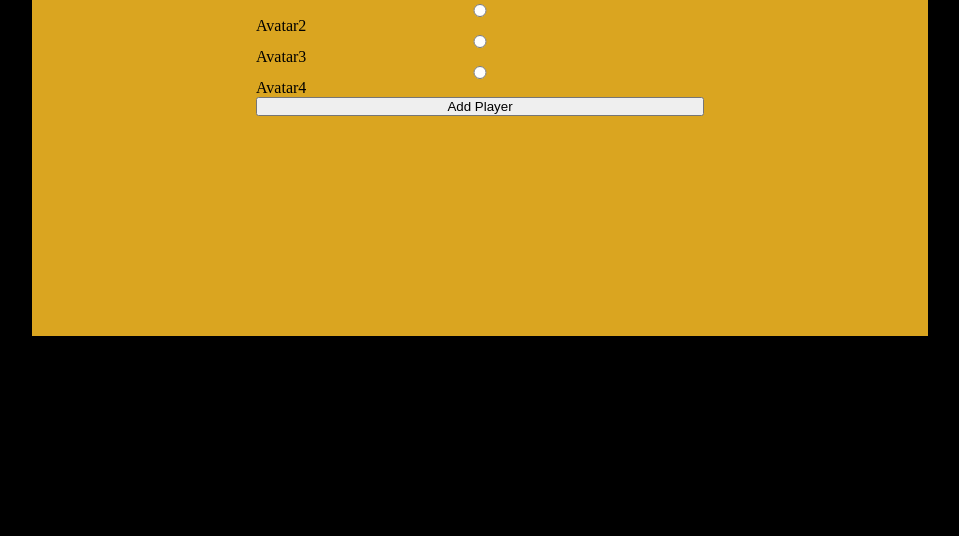
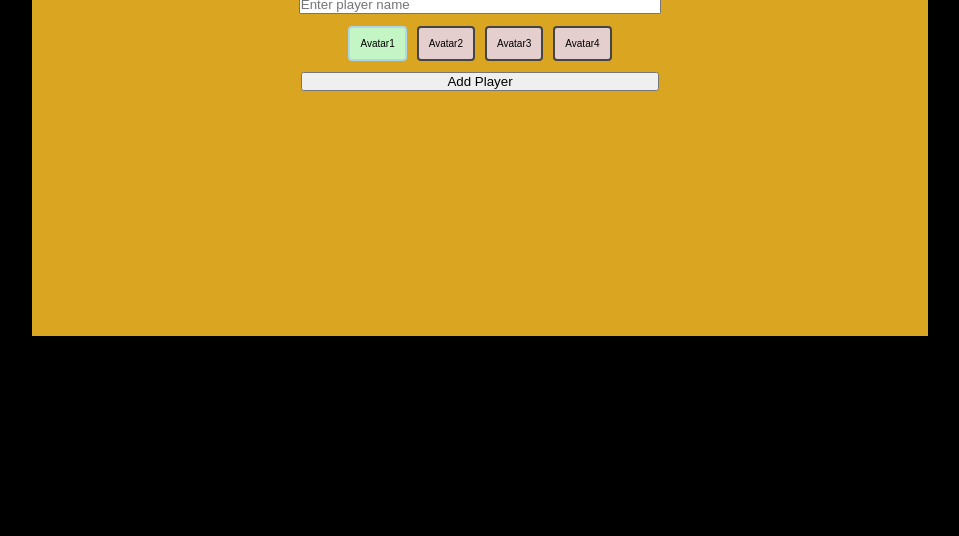
Before and after one commit to benhanover/Yaniv, a website with bundled scripts: page frontend/index.html in a window 1280 px wide. Shown: the part 264-800 px from the top of the page, without its empty margins (160-1119 px from the left). Built offline with nearby package versions, Linux system fonts and the light colour scheme.

Commit message:
basic style finished

```diff
--- a/frontend/index.html
+++ b/frontend/index.html
@@ -16,14 +16,16 @@
       </section>
         <section id="form">
           <input type="text" id="player-name" class="name" placeholder="Enter player name"/>
-          <input checked type="radio" name="avatar" id="avatar1" value="avatar1"/>
+          <section id="avatars">
+            <input type="radio" id="avatar1" name="avatar"  value="avatar1" checked/>
             <label for="avatar1">Avatar1</label>
-          <input type="radio" name="avatar" id="avatar1" value="avatar2" />
+            <input type="radio" id="avatar2" name="avatar" value="avatar2" />
             <label for="avatar2">Avatar2</label>
-          <input type="radio" name="avatar" id="avatar2" value="avatar3" />
+            <input type="radio" id="avatar3" name="avatar" value="avatar3" />
             <label for="avatar3">Avatar3</label>
-          <input type="radio" name="avatar" id="avatar3" value="avatar4" />
+            <input type="radio" id="avatar4" name="avatar" value="avatar4" />
             <label for="avatar4">Avatar4</label>
+          </section>
             <div id="players-container"></div>
             <button id="add-player-button">Add Player</button>
             <button hidden id="start-button">Start Game</button>
--- a/frontend/style.scss
+++ b/frontend/style.scss
@@ -16,7 +16,6 @@ body{
     width:100%;
     height:100%;
     display: flex;
-    // align-items: center;
     justify-content: center;
     z-index: 1;
 
@@ -31,13 +30,16 @@ body{
     flex-direction: column;
 h1{
     text-align:center;
+    font-size: 2rem;
     font-family: monospace;
     color:white;
+    margin: 0.7rem 0;
 }
 #form{
     display:flex;
     flex-direction: column;
-    width:50%;
+    width:100%;
+    align-items: center;
 }
 }
 }
@@ -105,8 +107,6 @@ h1{
         padding:0.5rem;
     }
 }
-
-
 .left-player {
     background-color: brown;
     display: flex;
@@ -136,10 +136,6 @@ h1{
         padding:0.5rem;
     }
 }
-
-
-
-
 
 .top-player {
     background-color: brown;
@@ -172,9 +168,6 @@ h1{
         padding:0.5rem;
     }
 }
-
-
-
 .right-player{
     background-color: brown;
     display: flex;
@@ -216,7 +209,43 @@ h1{
 .player-deck{
     display: flex;
     flex-direction: column;
-    // align-items: center;
-    // padding:0.2rem;
 }
 }
+#avatars {
+    padding: 0.7rem 0;
+    display:flex;
+    justify-content: center;
+    flex-direction: row;
+  }
+
+  #avatars input[type="radio"] {
+    opacity: 0;
+    position: fixed;
+    width: 0;
+  }
+  #player-name, button {
+      width: 40%;
+  }
+
+  #avatars label {
+      display: inline-block;
+      background-color: rgb(228, 206, 206);
+      margin:0 5px;
+      padding: 10px 10px;
+      font-family: sans-serif, Arial;
+      font-size: 10px;
+      border: 2px solid #444;
+      border-radius: 4px;
+  }
+  #avatars label:hover {
+    background-color: pink;
+  }
+
+  #avatars input[type="radio"]:focus + label {
+      border: 2px dashed rgb(83, 28, 28);
+  }
+
+  #avatars input[type="radio"]:checked + label {
+      background-color: rgb(196, 245, 196);
+      border-color: lightblue;
+  }
--- a/frontend/utils.js
+++ b/frontend/utils.js
@@ -97,7 +97,7 @@ function guessACard() {
 function startGame(gameControl) {
 
     // 1 pass to function
-    const form = catchElement("form-container");
+    const form = catchElement("form-background");
     form.style.display = 'none';
 
     gameControl.players = randomOrderArray(gameControl.players);
```
Also changed, not shown: frontend/style.css, 1 other file. Lines whose indentation alone changed are shown as unchanged.
